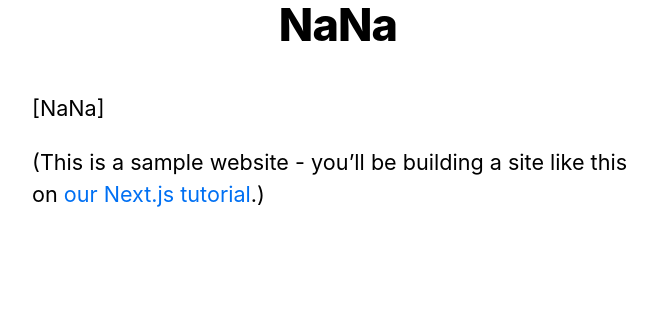
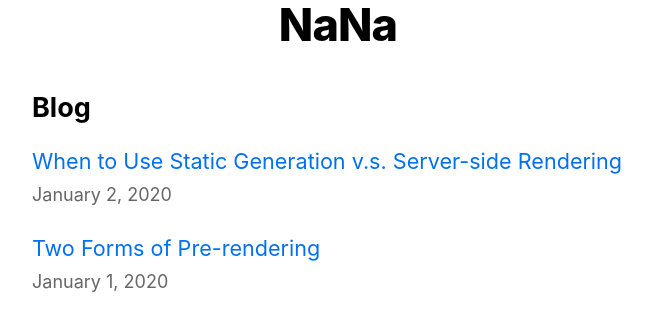
Before and after one commit to OhNaNaSun/xoxo, a Next.js app: page / in a window 1280 px wide. Shown: the part 218-548 px from the top of the page, without its empty margins (302-959 px from the left). Built offline with nearby package versions, Linux system fonts and the light colour scheme.

Commit message:
Add dynamic route example

```diff
--- /dev/null
+++ b/lib/posts.ts
@@ -0,0 +1,79 @@
+import fs from 'fs';
+import path from 'path';
+import matter from 'gray-matter';
+import { remark } from 'remark';
+import html from 'remark-html';
+const postsDirectory = path.join(process.cwd(), 'posts');
+
+export function getSortedPostsData() {
+  // Get file names under /posts
+  const fileNames = fs.readdirSync(postsDirectory);
+  const allPostsData = fileNames.map((fileName) => {
+    // Remove ".md" from file name to get id
+    const id = fileName.replace(/\.md$/, '');
+
+    // Read markdown file as string
+    const fullPath = path.join(postsDirectory, fileName);
+    const fileContents = fs.readFileSync(fullPath, 'utf8');
+
+    // Use gray-matter to parse the post metadata section
+    const matterResult = matter(fileContents);
+
+    // Combine the data with the id
+    return {
+      id,
+      ...matterResult.data,
+    };
+  });
+  // Sort posts by date
+  return allPostsData.sort(({ date: a }, { date: b }) => {
+    if (a < b) {
+      return 1;
+    } else if (a > b) {
+      return -1;
+    } else {
+      return 0;
+    }
+  });
+}
+
+export function getAllPostIds() {
+  const fileNames = fs.readdirSync(postsDirectory);
+
+  // Returns an array that looks like this:
+  // [
+  //   {
+  //     params: {
+  //       id: 'ssg-ssr'
+  //     }
+  //   },
+  //   {
+  //     params: {
+  //       id: 'pre-rendering'
+  //     }
+  //   }
+  // ]
+  return fileNames.map((fileName) => {
+    return {
+      params: {
+        id: fileName.replace(/\.md$/, ''),
+      },
+    };
+  });
+}
+export async function getPostData(id: string) {
+  const fullPath = path.join(postsDirectory, `${id}.md`);
+  const fileContents = fs.readFileSync(fullPath, 'utf8');
+
+  // Use gray-matter to parse the post metadata section
+  const matterResult = matter(fileContents);
+  // Use remark to convert markdown into HTML string
+  const processedContent = await remark().use(html).process(matterResult.content);
+  const contentHtml = processedContent.toString();
+  // Combine the data with the id and contentHtml
+  return {
+    id,
+    contentHtml,
+    ...matterResult.data,
+  };
+}
--- a/package.json
+++ b/package.json
@@ -9,11 +9,15 @@
   },
   "dependencies": {
     "@typescript-eslint/parser": "^5.4.0",
+    "date-fns": "^2.26.0",
+    "gray-matter": "^4.0.3",
     "next": "12.0.4",
     "postcss-flexbugs-fixes": "^5.0.2",
     "postcss-preset-env": "^7.0.1",
     "react": "17.0.2",
     "react-dom": "17.0.2",
+    "remark": "^14.0.2",
+    "remark-html": "^15.0.0",
     "tailwindcss": "^2.2.19"
   },
   "devDependencies": {
--- a/pages/index.tsx
+++ b/pages/index.tsx
@@ -1,19 +1,46 @@
+import Layout, { siteTitle } from '../components/layout';
 import Head from 'next/head';
-import Layout, { siteTitle } from '../components/layout';
 import utilStyles from '../styles/utils.module.css';
-
-export default function Home() {
+import { getSortedPostsData } from '../lib/posts';
+import Link from 'next/link';
+import Date from '../components/date';
+export function getStaticProps() {
+  const allPostsData = getSortedPostsData();
+  return {
+    props: {
+      allPostsData,
+    },
+  };
+}
+interface AllPostsDataType {
+  id: string;
+  date: string;
+  title: string;
+}
+type HomeProps = {
+  allPostsData: AllPostsDataType[];
+};
+export default function Home({ allPostsData }: HomeProps) {
   return (
     <Layout home>
       <Head>
         <title>{siteTitle}</title>
       </Head>
-      <section className={utilStyles.headingMd}>
-        <p>[NaNa]</p>
-        <p>
-          (This is a sample website - you’ll be building a site like this on{' '}
-          <a href="https://nextjs.org/learn">our Next.js tutorial</a>.)
-        </p>
+      <section className={`${utilStyles.headingMd} ${utilStyles.padding1px}`}>
+        <h2 className={utilStyles.headingLg}>Blog</h2>
+        <ul className={utilStyles.list}>
+          {allPostsData.map(({ id, date, title }) => (
+            <li className={utilStyles.listItem} key={id}>
+              <Link href={`/posts/${id}`}>
+                <a>{title}</a>
+              </Link>
+              <br />
+              <small className={utilStyles.lightText}>
+                <Date dateString={date} />
+              </small>
+            </li>
+          ))}
+        </ul>
       </section>
     </Layout>
   );
--- /dev/null
+++ b/posts/pre-rendering.md
@@ -0,0 +1,11 @@
+---
+title: 'Two Forms of Pre-rendering'
+date: '2020-01-01'
+---
+
+Next.js has two forms of pre-rendering: **Static Generation** and **Server-side Rendering**. The difference is in **when** it generates the HTML for a page.
+
+- **Static Generation** is the pre-rendering method that generates the HTML at **build time**. The pre-rendered HTML is then _reused_ on each request.
+- **Server-side Rendering** is the pre-rendering method that generates the HTML on **each request**.
+
+Importantly, Next.js lets you **choose** which pre-rendering form to use for each page. You can create a "hybrid" Next.js app by using Static Generation for most pages and using Server-side Rendering for others.
--- /dev/null
+++ b/posts/ssg-ssr.md
@@ -0,0 +1,19 @@
+---
+title: 'When to Use Static Generation v.s. Server-side Rendering'
+date: '2020-01-02'
+---
+
+We recommend using **Static Generation** (with and without data) whenever possible because your page can be built once and served by CDN, which makes it much faster than having a server render the page on every request.
+
+You can use Static Generation for many types of pages, including:
+
+- Marketing pages
+- Blog posts
+- E-commerce product listings
+- Help and documentation
+
+You should ask yourself: "Can I pre-render this page **ahead** of a user's request?" If the answer is yes, then you should choose Static Generation.
+
+On the other hand, Static Generation is **not** a good idea if you cannot pre-render a page ahead of a user's request. Maybe your page shows frequently updated data, and the page content changes on every request.
+
+In that case, you can use **Server-Side Rendering**. It will be slower, but the pre-rendered page will always be up-to-date. Or you can skip pre-rendering and use client-side JavaScript to populate data.
```
Also changed, not shown: pages/posts/[id].js (added, +38 -0 lines), 1 other file (tests, documents, lock files or other folders).
